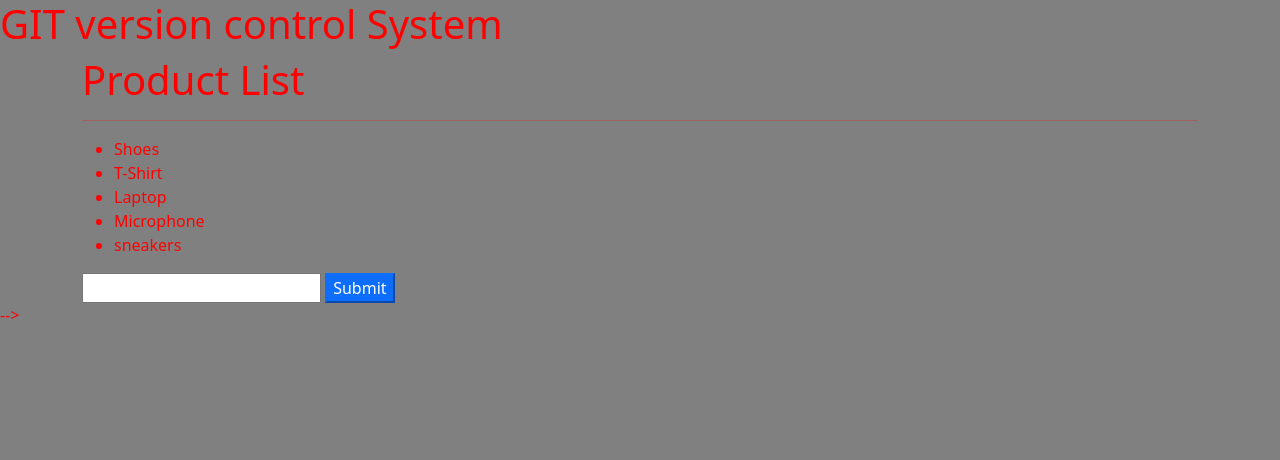
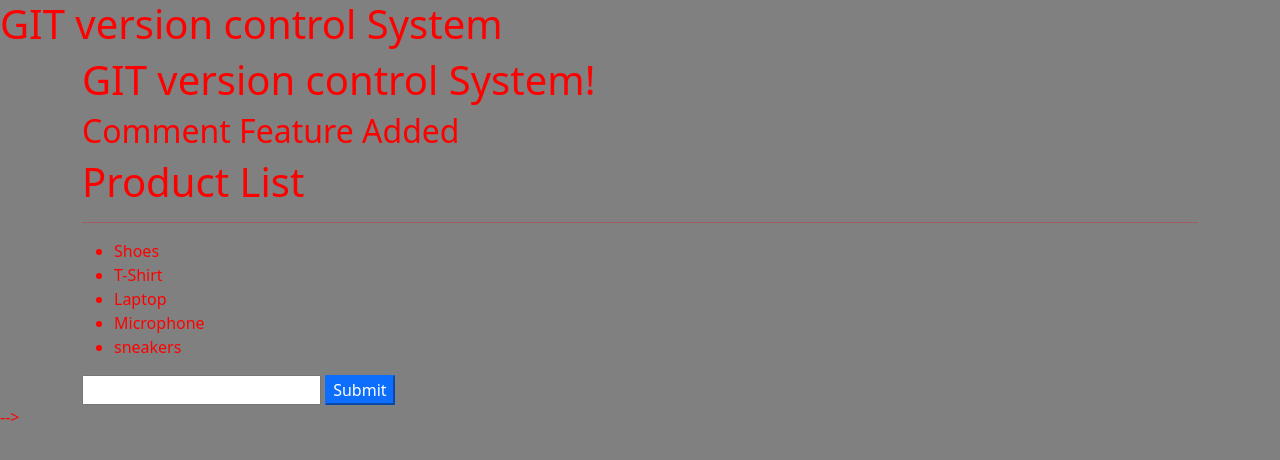
Before and after one commit to koushik16101085/Javascript-Git-Github, a plain HTML site: page index.html in a window 1280 px wide. Drawn offline with nearby package versions, Linux system fonts and the light colour scheme.

Commit message:
Added new Feature

```diff
--- a/index.html
+++ b/index.html
@@ -26,6 +26,8 @@
     <!--JS-->
     <!-- <script src="main.js"></script> -->
      <div class="container" id="container">
+       <h1>GIT version control System!</h1>
+       <h2>Comment Feature Added</h2>
         <h1 class="h1">Product List</h1>
         <hr />
         <ul class="product-collection mb-3">
--- a/main.js
+++ b/main.js
@@ -1,4 +1,5 @@
-console.log('connected!');
+console.log('connected!!!');
+console.log('Adding Comment Featured');
 
 
 
```
